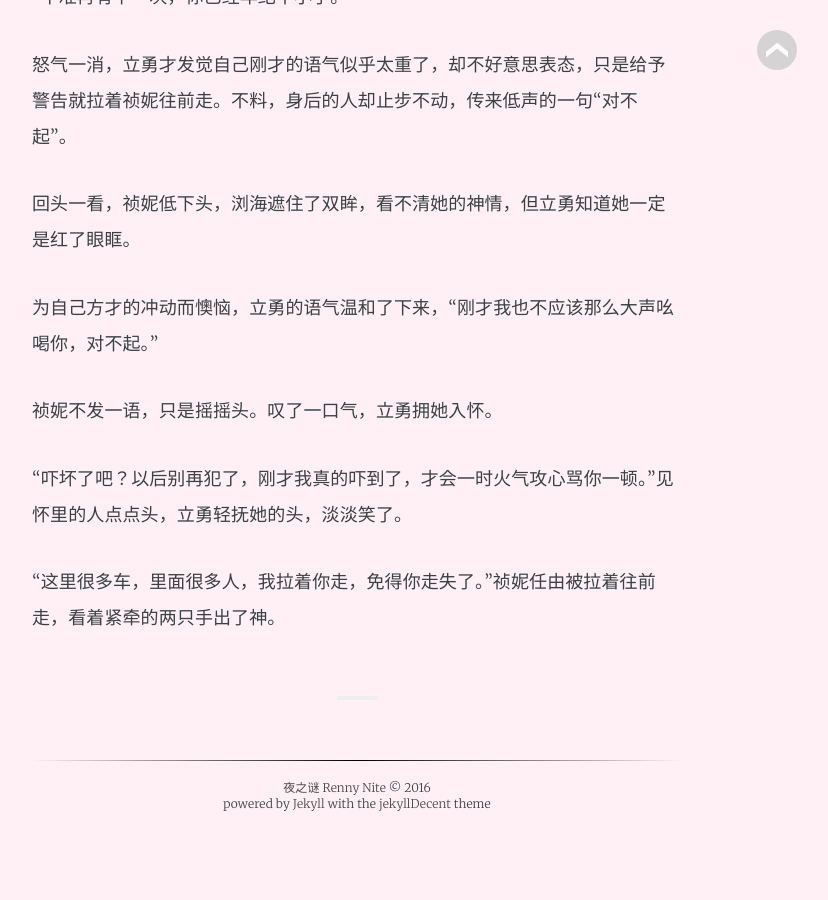
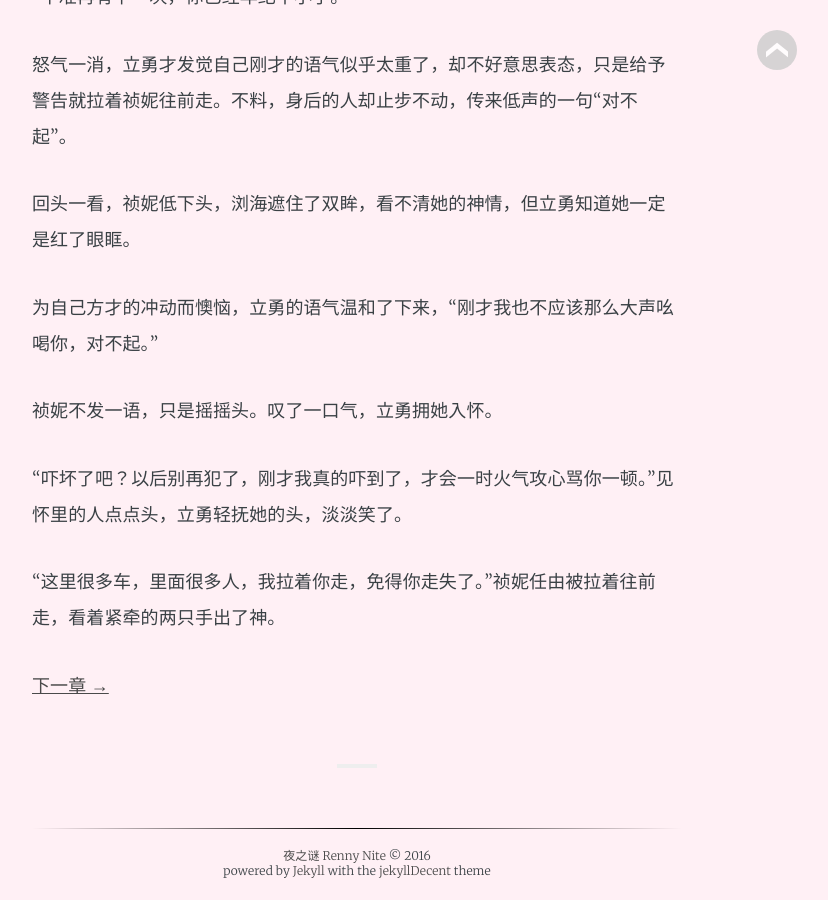
Before and after one commit to RennyNite0924/RennyNite0924.github.io, a Jekyll site: the page built from _posts/2014-05-13-the-sins-of-love-09.md, in a window 1280 px wide and 900 px high, scrolled down 1758 px. Shown: the whole window, without its empty margins (283-1111 px from the left). Built offline with Jekyll 4.4.1, drawn with Linux system fonts in a browser that asks for light colours; nearby versions of some CDN libraries; some web fonts are replaced; before the commit the page ends 2591 px from its top, so only the background shows below that.

Commit message:
Creating link to next chapter (09 to 10)

```diff
--- a/_posts/2014-05-13-the-sins-of-love-09.md
+++ b/_posts/2014-05-13-the-sins-of-love-09.md
@@ -43,3 +43,5 @@ category: Novels
 “吓坏了吧？以后别再犯了，刚才我真的吓到了，才会一时火气攻心骂你一顿。”见怀里的人点点头，立勇轻抚她的头，淡淡笑了。
 
 “这里很多车，里面很多人，我拉着你走，免得你走失了。”祯妮任由被拉着往前走，看着紧牵的两只手出了神。
+
+[下一章 →](/novels/2014/05/14/the-sins-of-love-10.html)
```
